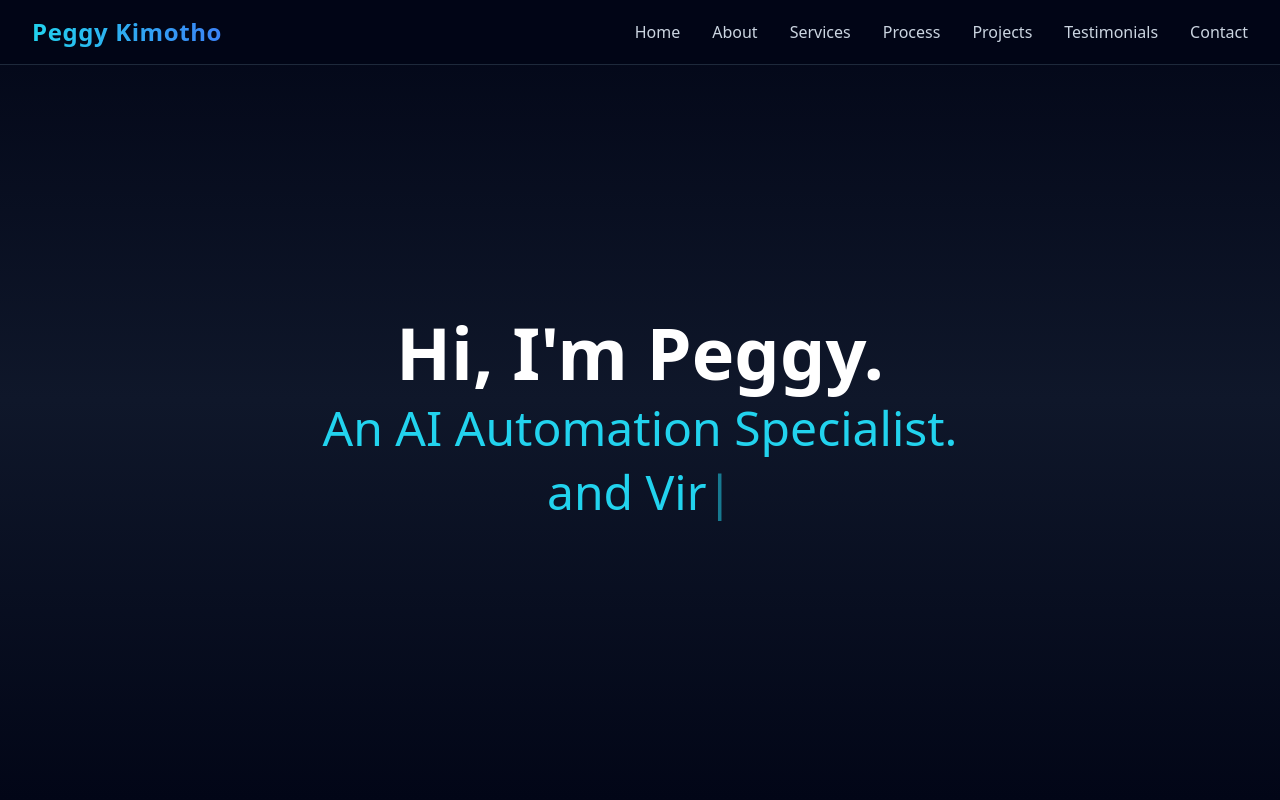
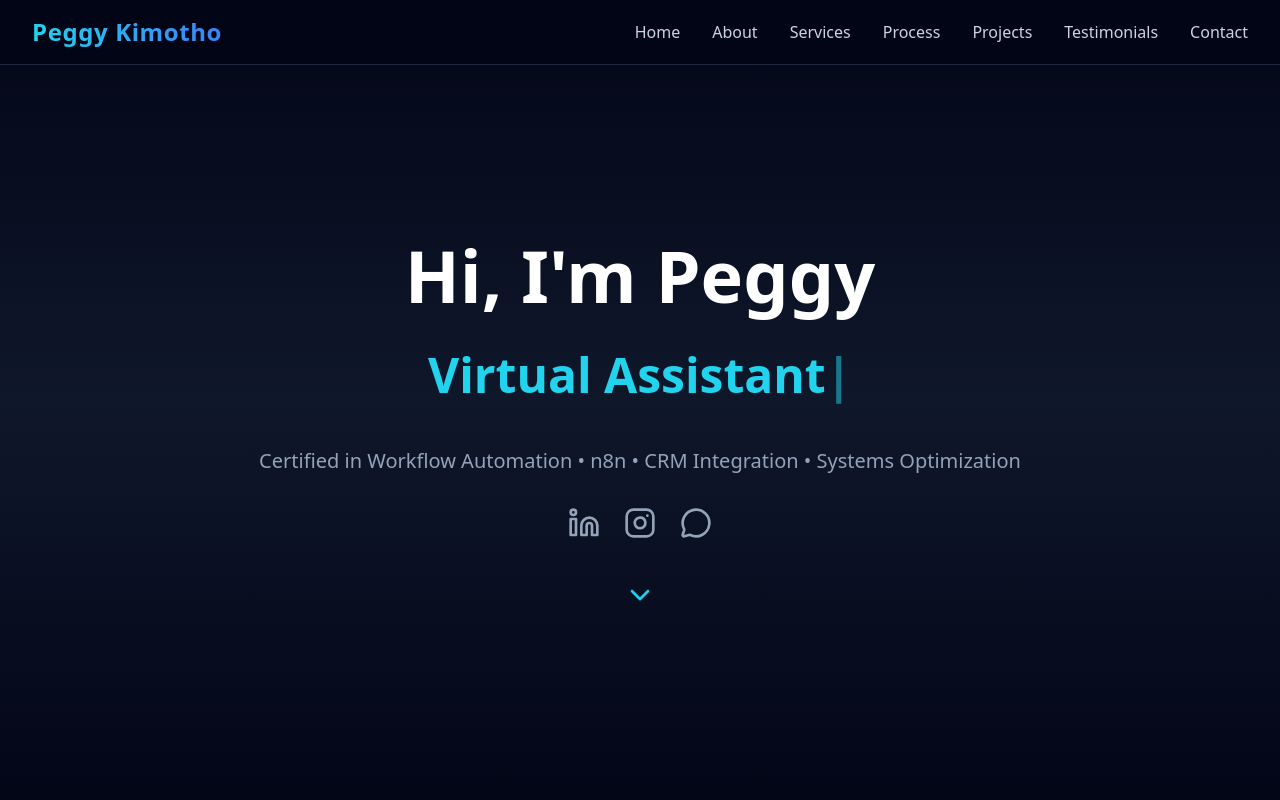
Before and after one commit to PeggyKimotho/My-AI-Portfolio, a React (Vite) app: page / in a window 1280 px wide. Shown: the top 800 px of the page. Built offline with nearby package versions, Linux system fonts and the light colour scheme; the HTML template or start-up script is replaced by a standard one.

Commit message:
More editing

```diff
--- a/src/components/Hero.jsx
+++ b/src/components/Hero.jsx
@@ -1,40 +1,33 @@
-import { useState, useEffect } from 'react'
-import { Linkedin, Instagram, MessageCircle, ChevronDown } from 'lucide-react'
+import { useState, useEffect } from 'react';
+import { Linkedin, Instagram, MessageCircle, ChevronDown } from 'lucide-react';
 
 function Hero() {
-  const [typewriterText, setTypewriterText] = useState('')
-  const [currentLine, setCurrentLine] = useState(0)
-  const [isDeleting, setIsDeleting] = useState(false)
+  const [typewriterText, setTypewriterText] = useState('');
+  const [currentIndex, setCurrentIndex] = useState(0);
 
-  const lines = [
-    "Hi, I'm Peggy.",
-    "An AI Automation Specialist.",
-    "and Virtual Assistant."
-  ]
+  const roles = [
+    "AI Automation Specialist",
+    "Virtual Assistant"
+  ];
 
   useEffect(() => {
-    // If we've shown all lines, stop
-    if (currentLine >= lines.length) return
+    const currentRole = roles[currentIndex];
 
-    const currentFullText = lines[currentLine]
-    const typingSpeed = 100 // milliseconds per character
-    const pauseAfterLine = 1000 // pause after completing a line
-
-    if (!isDeleting && typewriterText.length < currentFullText.length) {
+    if (typewriterText.length < currentRole.length) {
       // Typing forward
       const timeout = setTimeout(() => {
-        setTypewriterText(currentFullText.slice(0, typewriterText.length + 1))
-      }, typingSpeed)
-      return () => clearTimeout(timeout)
-    } else if (!isDeleting && typewriterText.length === currentFullText.length) {
-      // Finished typing this line, pause then move to next
+        setTypewriterText(currentRole.slice(0, typewriterText.length + 1));
+      }, 100);
+      return () => clearTimeout(timeout);
+    } else {
+      // Finished typing, pause then switch to next role
       const timeout = setTimeout(() => {
-        setCurrentLine(currentLine + 1)
-        setTypewriterText('')
-      }, pauseAfterLine)
-      return () => clearTimeout(timeout)
+        setTypewriterText('');
+        setCurrentIndex((currentIndex + 1) % roles.length);
+      }, 2000); // Pause for 2 seconds before switching
+      return () => clearTimeout(timeout);
     }
-  }, [typewriterText, currentLine, isDeleting, lines])
+  }, [typewriterText, currentIndex]);
 
   return (
     <section
@@ -42,48 +35,26 @@ function Hero() {
       className="min-h-screen flex flex-col justify-center items-center px-4 pt-16 bg-gradient-to-b from-slate-950 via-slate-900 to-slate-950"
     >
       <div className="text-center max-w-4xl">
-        {/* Typewriter Container */}
-        <div className="h-48 flex flex-col justify-center items-center mb-8">
-          {/* Line 1: Hi, I'm Peggy */}
-          {currentLine >= 0 && (
-            <h1 className="text-5xl md:text-7xl font-bold mb-4 text-white">
-              {currentLine === 0 ? typewriterText : lines[0]}
-              {currentLine === 0 && (
-                <span className="animate-pulse text-cyan-400">|</span>
-              )}
+        {/* Static heading */}
+        <h1 className="text-5xl md:text-7xl font-bold mb-6 text-white">
+          Hi, I'm Peggy
         </h1>
-          )}
 
-          {/* Line 2: An AI automation specialist */}
-          {currentLine >= 1 && (
-            <h2 className="text-3xl md:text-5xl text-cyan-400 mb-4">
-              {currentLine === 1 ? typewriterText : lines[1]}
-              {currentLine === 1 && (
+        {/* Typewriter effect for roles */}
+        <div className="h-20 flex items-center justify-center mb-8">
+          <h2 className="text-3xl md:text-5xl text-cyan-400 font-semibold">
+            {typewriterText}
             <span className="animate-pulse">|</span>
-              )}
           </h2>
-          )}
-
-          {/* Line 3: and virtual assistant */}
-          {currentLine >= 2 && (
-            <h2 className="text-3xl md:text-5xl text-cyan-400">
-              {currentLine === 2 ? typewriterText : lines[2]}
-              {currentLine === 2 && (
-                <span className="animate-pulse">|</span>
-              )}
-            </h2>
-          )}
         </div>
 
-        {/* Certification text - shows after typewriter completes */}
-        {currentLine >= 3 && (
-          <>
-            <p className="text-xl text-slate-400 mb-8 animate-fade-in">
+        {/* Static certification line */}
+        <p className="text-xl text-slate-400 mb-8">
           Certified in Workflow Automation • n8n • CRM Integration • Systems Optimization
         </p>
 
         {/* Social Media Icons */}
-            <div className="flex justify-center space-x-6 mb-12 animate-fade-in">
+        <div className="flex justify-center space-x-6 mb-12">
           <a
             href="https://www.linkedin.com/in/peggykimotho/"
             target="_blank"
@@ -95,7 +66,7 @@ function Hero() {
           </a>
 
           <a
-                href="https://www.instagram.com/peggyautomates/v"
+            href="https://www.instagram.com/peggyautomates/"
             target="_blank"
             rel="noopener noreferrer"
             className="text-slate-400 hover:text-cyan-400 transition-all duration-300 hover:scale-110"
@@ -123,11 +94,9 @@ function Hero() {
         >
           <ChevronDown className="w-8 h-8 text-cyan-400" />
         </a>
-          </>
-        )}
       </div>
     </section>
-  )
+  );
 }
 
-export default Hero
+export default Hero;
--- a/src/components/Process.jsx
+++ b/src/components/Process.jsx
@@ -4,7 +4,7 @@ function Process() {
   const processSteps = [
     {
       number: '01',
-      title: 'Discovery',
+      title: 'Audit',
       icon: <Search className="w-8 h-8" />,
       description: 'We analyze your current workflows to identify automation opportunities and pain points. I take time to understand your business, goals, and challenges.'
     },
--- a/src/components/Tools.jsx
+++ b/src/components/Tools.jsx
@@ -1,18 +1,100 @@
+import React from 'react';
+import {
+  SiZapier,
+  SiNotion,
+  SiAirtable,
+  SiClickup,
+  SiSalesforce,
+  SiSlack,
+  SiMake,
+  SiHubspot
+} from 'react-icons/si';
+import { CgMonday } from 'react-icons/cg';
+
+import {
+  Workflow,
+  Zap,
+  Heart,
+  Rocket,
+  Calendar
+} from 'lucide-react';
+
 function Tools() {
   const tools = [
-    { name: 'n8n', logo: '🔄', description: 'Workflow Automation' },
-    { name: 'Make', logo: '⚡', description: 'Integration Platform' },
-    { name: 'Zapier', logo: '⚙️', description: 'App Connector' },
-    { name: 'Loveable', logo: '💜', description: 'AI Development' },
-    { name: 'Airtable', logo: '📊', description: 'Database Platform' },
-    { name: 'Notion', logo: '📝', description: 'Workspace Tool' },
-    { name: 'ClickUp', logo: '✅', description: 'Project Management' },
-    { name: 'Monday', logo: '📅', description: 'Work OS' },
-    { name: 'HubSpot', logo: '🎯', description: 'CRM Platform' },
-    { name: 'GoHighLevel', logo: '🚀', description: 'Marketing Suite' },
-    { name: 'Salesforce', logo: '☁️', description: 'Sales CRM' },
-    { name: 'Slack', logo: '💬', description: 'Team Communication' }
-  ]
+    {
+      name: 'n8n',
+      logo: <Workflow className="w-12 h-12" />,
+      description: 'Workflow Automation',
+      color: 'text-red-400'
+    },
+    {
+      name: 'Make',
+      logo: <SiMake className="w-12 h-12" />,
+      description: 'Integration Platform',
+      color: 'text-purple-400'
+    },
+    {
+      name: 'Zapier',
+      logo: <SiZapier className="w-12 h-12" />,
+      description: 'App Connector',
+      color: 'text-orange-400'
+    },
+    {
+      name: 'Loveable',
+      logo: <Heart className="w-12 h-12" />,
+      description: 'AI Development',
+      color: 'text-pink-400'
+    },
+    {
+      name: 'Airtable',
+      logo: <SiAirtable className="w-12 h-12" />,
+      description: 'Database Platform',
+      color: 'text-yellow-400'
+    },
+    {
+      name: 'Notion',
+      logo: <SiNotion className="w-12 h-12" />,
+      description: 'Workspace Tool',
+      color: 'text-slate-300'
+    },
+    {
+      name: 'Monday',
+      logo: <CgMonday className="w-12 h-12" />,
+      description: 'Work OS',
+      color: 'text-red-500'
+    },
+    {
+      name: 'ClickUp',
+      logo: <SiClickup className="w-12 h-12" />,
+      description: 'Project Management',
+      color: 'text-pink-500'
+    },
+
+    {
+      name: 'HubSpot',
+      logo: <SiHubspot className="w-12 h-12" />,
+      description: 'CRM Platform',
+      color: 'text-orange-500'
+    },
+    {
+      name: 'GoHighLevel',
+      logo: <Rocket className="w-12 h-12" />,
+      description: 'Marketing Suite',
+      color: 'text-green-400'
+    },
+    {
+      name: 'Salesforce',
+      logo: <SiSalesforce className="w-12 h-12" />,
+      description: 'Sales CRM',
+      color: 'text-blue-400'
+    },
+    {
+      name: 'Slack',
+      logo: <SiSlack className="w-12 h-12" />,
+      description: 'Team Communication',
+      color: 'text-purple-500'
+    }
+  ];
 
   return (
     <section
@@ -32,19 +114,19 @@ function Tools() {
         </div>
 
         {/* Tools Grid */}
-        <div className="grid grid-cols-2 sm:grid-cols-3 md:grid-cols-4 lg:grid-cols-6 gap-6">
+        <div className="grid grid-cols-2 sm:grid-cols-3 md:grid-cols-4 lg:grid-cols-6 gap-4">
           {tools.map((tool, index) => (
             <div
               key={index}
-              className="group bg-slate-900 p-6 rounded-xl border border-slate-800 hover:border-cyan-400 transition-all duration-300 flex flex-col items-center justify-center text-center hover:transform hover:scale-110 hover:shadow-lg hover:shadow-cyan-400/20"
+              className="group bg-slate-900 p-4 rounded-lg border border-slate-800 hover:border-cyan-400 transition-all duration-300 flex flex-col items-center justify-center text-center hover:transform hover:scale-110 hover:shadow-lg hover:shadow-cyan-400/20 cursor-pointer"
             >
               {/* Logo/Icon */}
-              <div className="text-5xl mb-3 group-hover:scale-110 transition-transform duration-300">
+              <div className={`${tool.color} mb-2 group-hover:scale-110 transition-transform duration-300 group-hover:text-cyan-400`}>
                 {tool.logo}
               </div>
 
               {/* Tool Name */}
-              <h3 className="text-base font-bold text-white mb-1 group-hover:text-cyan-400 transition-colors duration-300">
+              <h3 className="text-sm font-bold text-white mb-1 group-hover:text-cyan-400 transition-colors duration-300">
                 {tool.name}
               </h3>
 
@@ -65,7 +147,7 @@ function Tools() {
 
       </div>
     </section>
-  )
+  );
 }
 
-export default Tools
+export default Tools;
```
Lines whose indentation alone changed are shown as unchanged.
